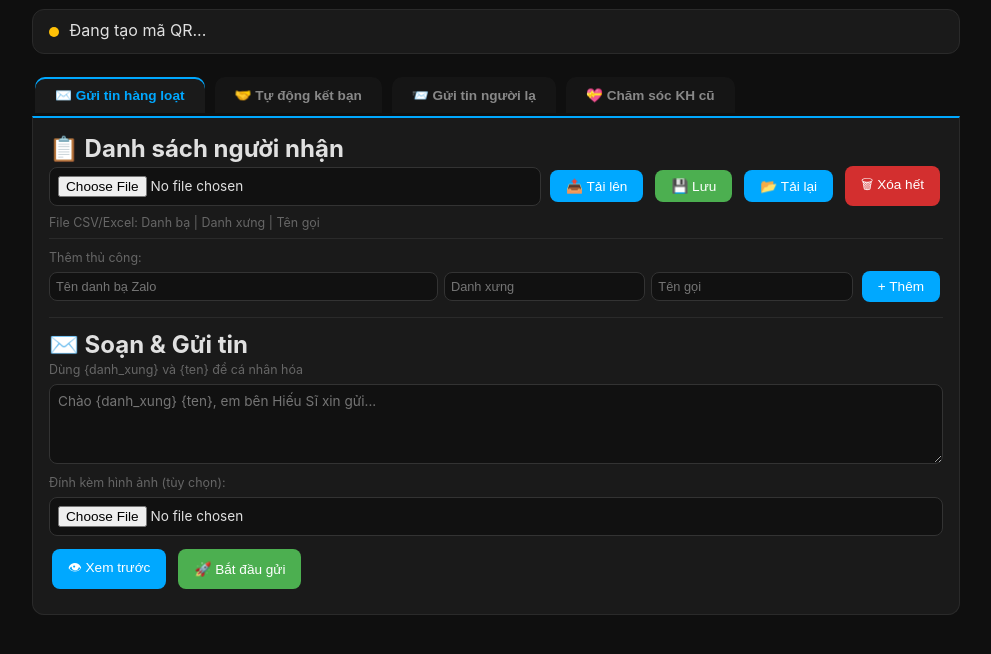
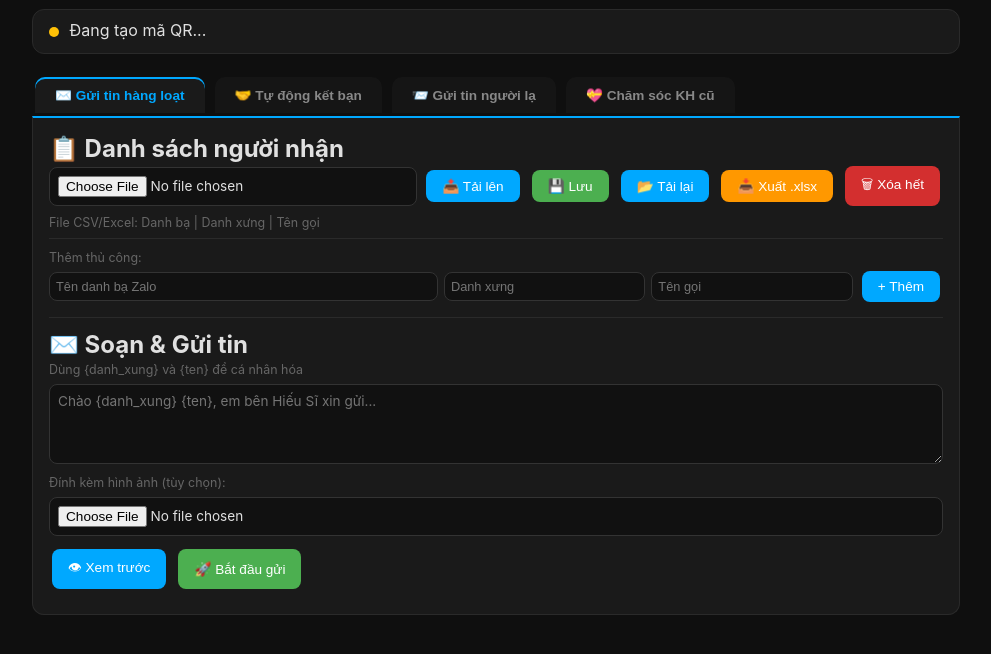
Before and after one commit to stevesinek1702/Hieusi-CRM, a website: page src/public/index.html in a window 1280 px wide. Shown: the part 68-722 px from the top of the page, without its empty margins (144-1135 px from the left). Drawn offline with Linux system fonts and the light colour scheme; no server answers.

Commit message:
auto: update

```diff
--- a/src/public/index.html
+++ b/src/public/index.html
@@ -97,6 +97,7 @@ textarea{min-height:80px;resize:vertical}
       <button onclick="uploadContacts()">📤 Tải lên</button>
       <button onclick="saveContacts()" style="background:#4caf50">💾 Lưu</button>
       <button onclick="loadSavedContacts()">📂 Tải lại</button>
+      <button onclick="exportContacts()" style="background:#ff9800">📥 Xuất .xlsx</button>
       <button onclick="clearAllContacts()" class="danger">🗑 Xóa hết</button>
     </div>
     <p class="help-text">File CSV/Excel: Danh bạ | Danh xưng | Tên gọi</p>
```
